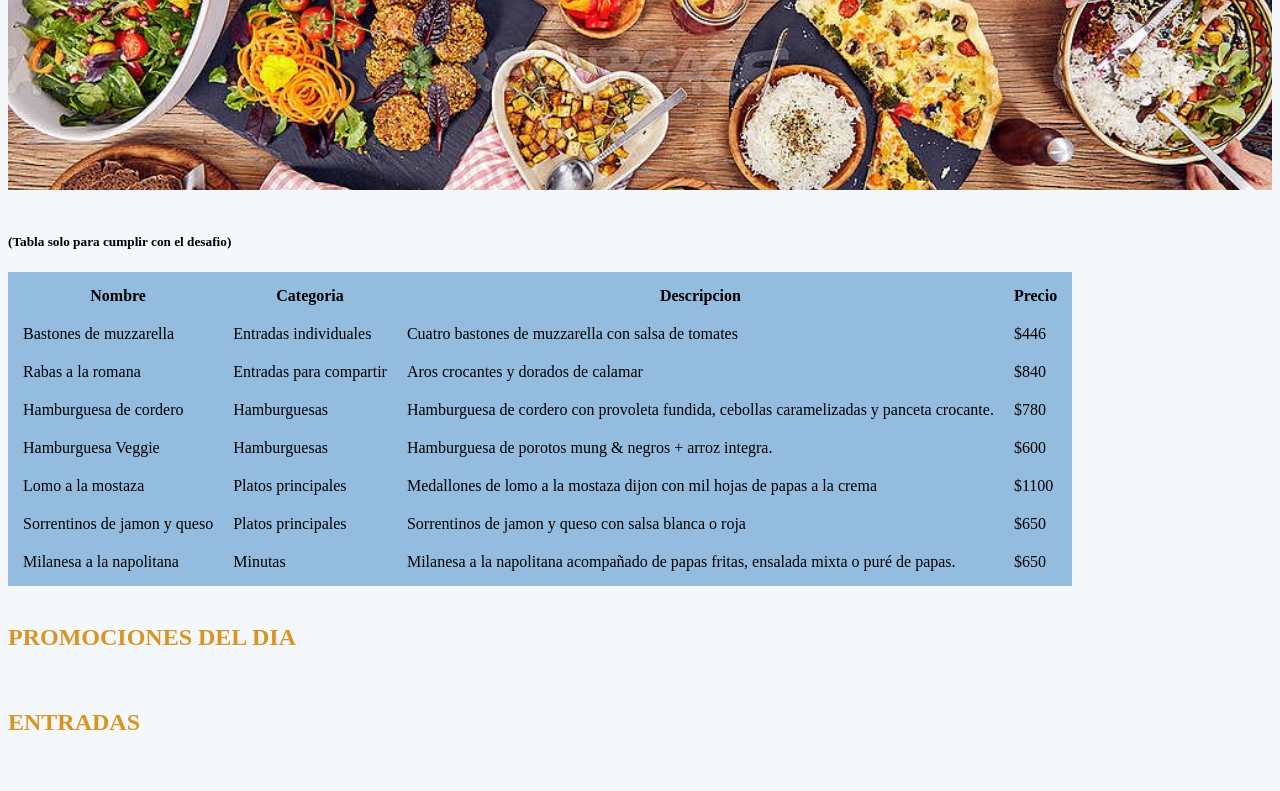
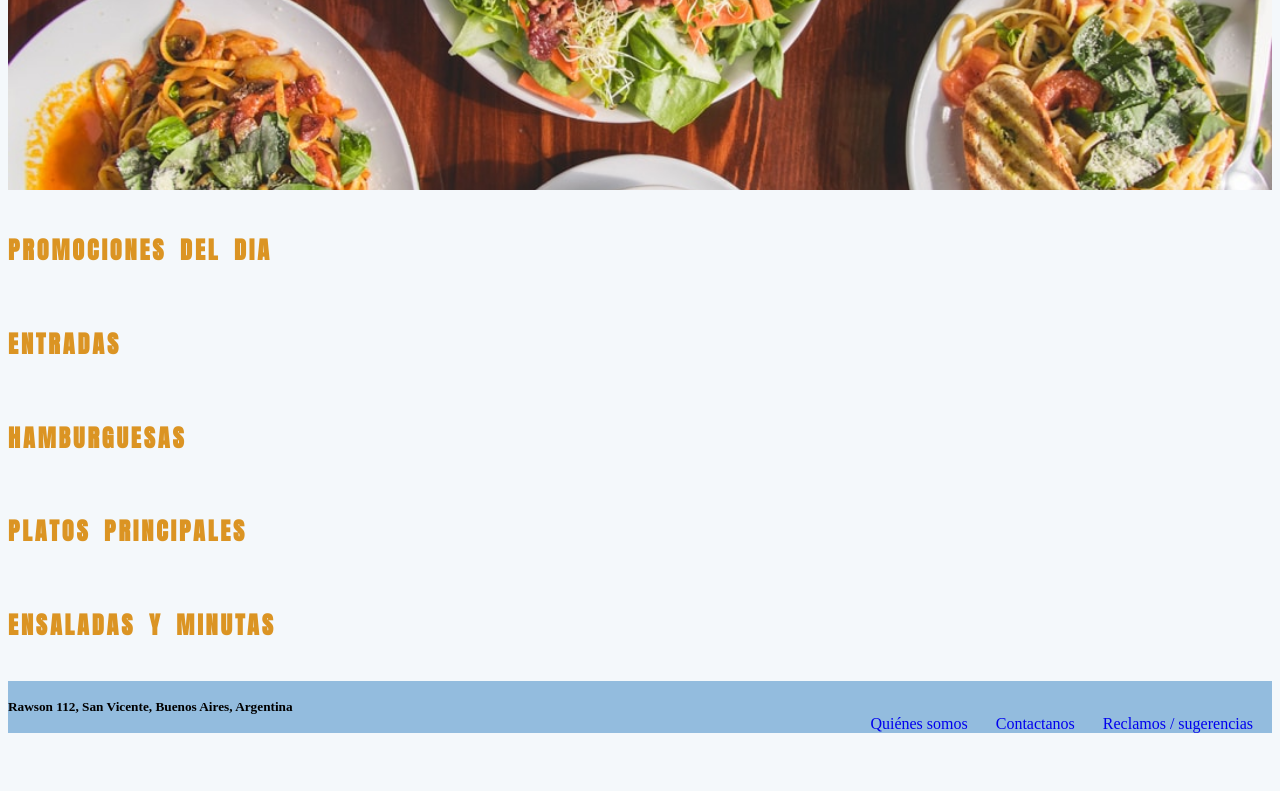
Before and after one commit to lucas1992/food-grille, a plain HTML site: page menu.html in a window 1280 px wide. Shown: the part 158-949 px from the top of the page. After the commit the page ends 899 px from the top, so only its background shows below. Drawn offline with Linux system fonts and the light colour scheme; a web font is replaced by a local one.

Commit message:
1era entrega proyecto final

```diff
--- a/css/menu.css
+++ b/css/menu.css
@@ -0,0 +1,11 @@
+.menu-div{
+
+}
+
+#image-menu {
+    height: 200px;
+    width: 100%;
+    object-fit: cover;
+    background-size: cover;
+    background-position: center;
+}
--- a/css/myStyles.css
+++ b/css/myStyles.css
@@ -1,5 +1,7 @@
+@import url('https://fonts.googleapis.com/css2?family=Anton&family=Palette+Mosaic&display=swap');
+
 .menu {
-    margin-left: 40px;
+    margin-left: 0px;
 }
 
 .menu ul {
@@ -46,23 +48,6 @@
     padding-bottom: 3px;
     padding-left: 3px;
 }
-
-#image-home {
-    height: 500px;
-    width: 100%;
-    object-fit: cover;
-    background-size: cover;
-    background-position: center;
-}
-
-#image-menu {
-    height: 200px;
-    width: 100%;
-    object-fit: cover;
-    background-size: cover;
-    background-position: center;
-}
-
 
 @font-face {
   font-family: "FontAwesome";
@@ -118,3 +103,15 @@ body {
 .whatsapp-icon{
     margin-left: 10px;
 }
+
+.titulo1 {
+    color: #db9423;
+    text-transform: uppercase;
+    word-spacing: 5px;
+    font-family: 'Anton', sans-serif;
+    letter-spacing: 3px;
+}
+
+.mayus {
+    text-transform: uppercase;
+}
--- a/menu.html
+++ b/menu.html
@@ -14,7 +14,7 @@
 				<div>
 					<img class="logo" src="img/logo_wix.png" alt="logo1"/>
 				</div>
-				<div class="menu">
+				<nav class="menu">
 				  <ul>
 					<li><a href="index.html">Home</a></li>
 					<li><a href="menu.html">Menú</a></li>
@@ -22,7 +22,7 @@
 					<li><a href="eventos.html">Eventos</a></li>
 					<li><a href="nosotros.html">Quiénes Somos</a></li>
 				  </ul>
-				</div>
+				</nav>
 			</div>
 			<i class="fas fa-shopping-cart fa-2x shopping-icon"></i>
 			<i class="fab fa-facebook-square fa-2x facebook-icon"></i>
@@ -34,82 +34,30 @@
 			<br>
 		</section>
 		<section>
-			<img id="image-menu" src="img/comida_home.jpg" alt="comida_home"/>
+			<img id="image-menu" src="img/menu.jpg" alt="comida_home"/>
+		</section>
+		<br>
+		<div class="menu-div">
+			<section>
+				<h2 class="titulo1">PROMOCIONES DEL DIA</h2>
 			</section>
 			<br>
 			<section>
-			<h5>(Tabla solo para cumplir con el desafio)</h5>
-			<table cellspacing="10px" cellpadding="5px" bgcolor="#93bcde">
-				<tr>
-					<th>Nombre</th>
-					<th>Categoria</th>
-					<th>Descripcion</th>
-					<th>Precio</th>
-				</tr>
-				<tr>
-					<td>Bastones de muzzarella</td>
-					<td>Entradas individuales</td>
-					<td>Cuatro bastones de muzzarella con salsa de tomates</td>
-					<td>$446</td>
-				</tr>
-				<tr>
-					<td>Rabas a la romana</td>
-					<td>Entradas para compartir</td>
-					<td>Aros crocantes y dorados de calamar</td>
-					<td>$840</td>
-				</tr>
-				<tr>
-					<td>Hamburguesa de cordero</td>
-					<td>Hamburguesas</td>
-					<td>Hamburguesa de cordero con provoleta fundida, cebollas caramelizadas y panceta crocante.</td>
-					<td>$780</td>
-				</tr>
-				<tr>
-					<td>Hamburguesa Veggie</td>
-					<td>Hamburguesas</td>
-					<td>Hamburguesa de porotos mung & negros + arroz integra.</td>
-					<td>$600</td>
-				</tr>
-				<tr>
-					<td>Lomo a la mostaza</td>
-					<td>Platos principales</td>
-					<td>Medallones de lomo a la mostaza dijon con mil hojas de papas a la crema</td>
-					<td>$1100</td>
-				</tr>
-				<tr>
-					<td>Sorrentinos de jamon y queso</td>
-					<td>Platos principales</td>
-					<td>Sorrentinos de jamon y queso con salsa blanca o roja</td>
-					<td>$650</td>
-				</tr>
-				<tr>
-					<td>Milanesa a la napolitana</td>
-					<td>Minutas</td>
-					<td>Milanesa a la napolitana acompañado de papas fritas, ensalada mixta o puré de papas.</td>
-					<td>$650</td>
-				</tr>
-			</table>
+				<h2 class="titulo1">ENTRADAS</h2>
 			</section>
 			<br>
 			<section>
-			<h2 style="color: #db9423">PROMOCIONES DEL DIA</h2>
+				<h2 class="titulo1">HAMBURGUESAS</h2>
 			</section>
 			<br>
 			<section>
-			<h2 style="color: #db9423">ENTRADAS</h2>
+				<h2 class="titulo1">PLATOS PRINCIPALES</h2>
 			</section>
 			<br>
 			<section>
-			<h2 style="color: #db9423">HAMBURGUESAS</h2>
+				<h2 class="titulo1">ENSALADAS Y MINUTAS</h2>
 			</section>
-		<br>
-		<section>
-			<h2 style="color: #db9423">PLATOS PRINCIPALES</h2>
-		</section>
-		<br>
-		<section>
-			<h2 style="color: #db9423">ENSALADAS Y MINUTAS</h2>
-		</section>
+		</div>
 		<br>
 		<footer>
 			<div class="bloque_horizontal">
```
Also changed, not shown: contactanos.html (+3 -2 lines), css/delivery.css (+10 -0 lines), css/eventos.css (+10 -0 lines), css/index.css (+7 -0 lines), css/nosotros.css (+16 -0 lines), css/reclamos.css (+11 -0 lines), delivery.html (+7 -3 lines), eventos.html (+8 -3 lines), index.html (+4 -4 lines), nosotros.html (+9 -5 lines), reclamos.html (+6 -6 lines). Lines whose indentation alone changed are shown as unchanged.
